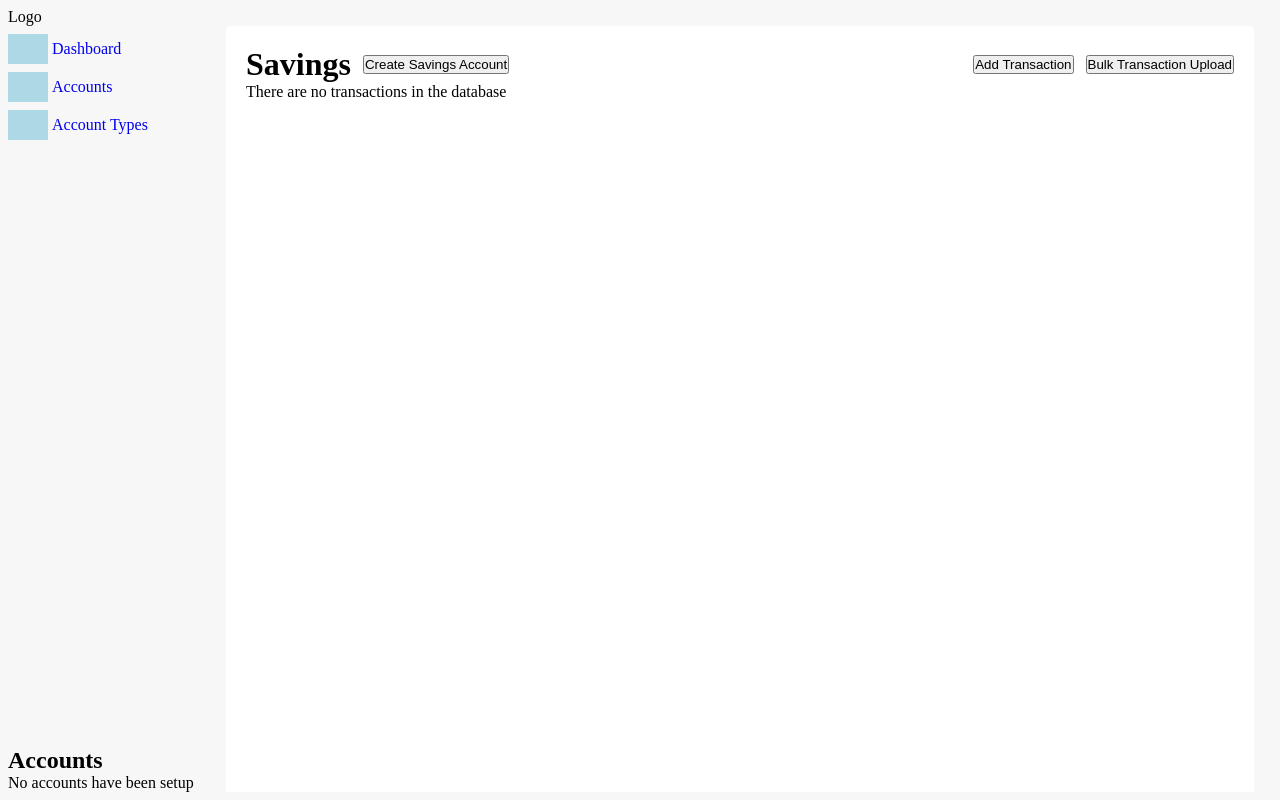
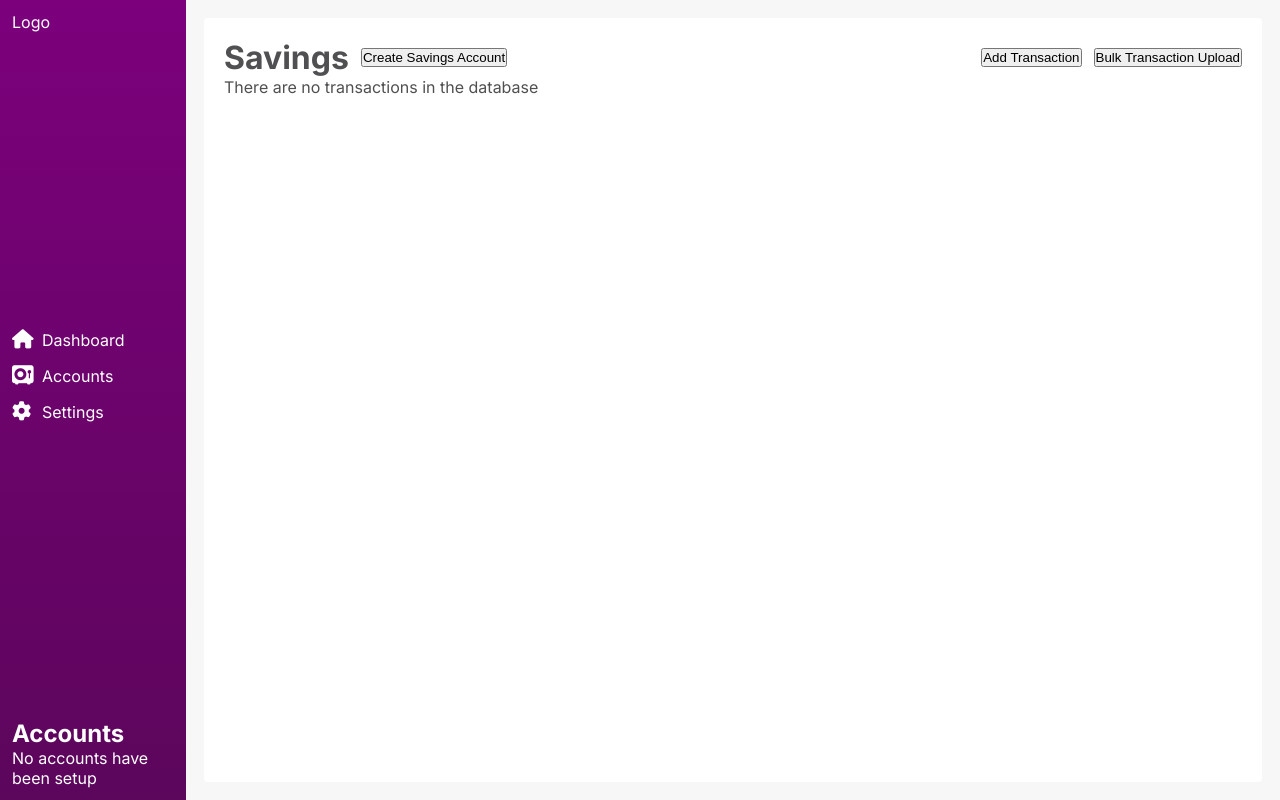
Before and after one commit to JD2410/Finances, a Django app: page /savings/ in a window 1280 px wide. Run offline with Django 5.2, Linux system fonts and the light colour scheme; data that the repository does not hold is empty; some libraries are stand-ins or nearby versions.

Commit message:
Added purple theme, Inter fontage and font awesome - general styling updates

```diff
--- a/finances/static/styles.css
+++ b/finances/static/styles.css
@@ -1,3 +1,4 @@
+@import url('https://fonts.googleapis.com/css2?family=Inter:ital,opsz,wght@0,14..32,100..900;1,14..32,100..900&display=swap');
 * {
     margin: 0;
     padding: 0;
@@ -5,39 +6,47 @@
 body {
     background-color: rgb(247, 247, 247);
     font-size: 16px;
+    font-family: "Inter", sans-serif;
+    font-optical-sizing: auto;
+    font-style: normal;
+    color: #505053;
 }
 .page-container {
     display: flex;
     align-items: stretch;
-    height: calc(100vh - 16px);
-    padding: 8px;
+    height: 100vh;
     flex-wrap: nowrap;
     flex: 1 1;
 
     .side-bar {
-        flex: 200px;
+        flex: 150px;
+        /* background-color: rgb(92, 6, 92); */
+        background: linear-gradient(rgb(124, 0, 124), rgb(92, 6, 92));
         flex-shrink: 0;
         display: flex;
         flex-direction: column;
         justify-content: space-between;
+        color: #fff;
+        padding: 12px 24px 12px 12px;
 
         nav {
             display: flex;
             flex-direction: column;
-            gap: 8px;
+            gap: 16px;
 
             a {
                 display: flex;
                 align-items: center;
-                gap: 4px;
+                gap: 8px;
                 text-decoration: none;
+                color: #fff;
+                position: relative;
+                padding-left: 30px;
 
-                &:before {
-                    display: block;
-                    content: "";
-                    width: 40px;
-                    height: 30px;
-                    background-color: lightblue;
+                svg, i {
+                    font-size: 1.2em;
+                    position: absolute;
+                    left: 0;
                 }
             }
         }
@@ -51,8 +60,7 @@ body {
     }
 }
 .container {
-    max-width: 1200px;
-
+    max-width: 2000px;
     display: flex;
     flex-direction: column;
     align-self: center;
@@ -117,5 +125,5 @@ body {
     background-color: #fff;
     padding: 20px;
     border-radius: 4px;
-    height: 100%;
+    height: calc(100% - 40px);
 }
--- a/finances/templates/_partials/header.html
+++ b/finances/templates/_partials/header.html
@@ -1,10 +1,10 @@
 {% load nav_accounts %}
 <div class="side-bar">
+    <p>Logo</p>
     <nav>
-        <p>Logo</p>
-        <a href="{% url 'home' %}">Dashboard</a>
-        <a href="{% url 'savings' %}">Accounts</a>
-        <a href="{% url 'accountType' %}">Account Types</a>
+        <a href="{% url 'home' %}"><i class="fa-solid fa-house"></i>Dashboard</a>
+        <a href="{% url 'savings' %}"><i class="fa-solid fa-vault"></i>Accounts</a>
+        <a href="{% url 'accountType' %}"><i class="fa-solid fa-gear"></i>Settings</a>
     </nav>
     <div class="accounts">
         <h2>Accounts</h2>
--- a/finances/templates/dashboard.html
+++ b/finances/templates/dashboard.html
@@ -5,6 +5,7 @@
     <meta charset="UTF-8">
     <meta name="viewport" content="width=device-width, initial-scale=1.0">
     <title>Document</title>
+    <script src="https://kit.fontawesome.com/7954240b12.js" crossorigin="anonymous"></script>
     <link rel="stylesheet" href="{% static 'styles.css' %}?{% now "U" %}">
     <script src="{% static 'highcharts.js' %}"></script>
     {{ savings|json_script:"savings" }}
--- a/finances/templates/savings.html
+++ b/finances/templates/savings.html
@@ -5,6 +5,8 @@
     <meta charset="UTF-8">
     <meta name="viewport" content="width=device-width, initial-scale=1.0">
     <title>Document</title>
+    <script src="https://kit.fontawesome.com/7954240b12.js" crossorigin="anonymous"></script>
+
     <link rel="stylesheet" href="{% static 'styles.css' %}?{% now "U" %}">
     <script src="{% static 'script.js' %}?{% now "U" %}"></script>
 
--- a/finances/templates/settings/accounttype.html
+++ b/finances/templates/settings/accounttype.html
@@ -5,6 +5,7 @@
     <meta charset="UTF-8">
     <meta name="viewport" content="width=device-width, initial-scale=1.0">
     <title>Document</title>
+    <script src="https://kit.fontawesome.com/7954240b12.js" crossorigin="anonymous"></script>
 
     <link rel="stylesheet" href="{% static 'styles.css' %}?{% now "U" %}">
     <script src="{% static 'script.js' %}?{% now "U" %}"></script>
--- a/finances/templates/uploader.html
+++ b/finances/templates/uploader.html
@@ -5,6 +5,8 @@
     <meta charset="UTF-8">
     <meta name="viewport" content="width=device-width, initial-scale=1.0">
     <title>Document</title>
+    <script src="https://kit.fontawesome.com/7954240b12.js" crossorigin="anonymous"></script>
+
     <link rel="stylesheet" href="{% static 'styles.css' %}?{% now "U" %}">
 
     <link rel="stylesheet" href="{% static 'bulk/styles.css' %}?{% now "U" %}">
```
Also changed, not shown: finances/static/home/scripts.js (+30 -1 lines).
